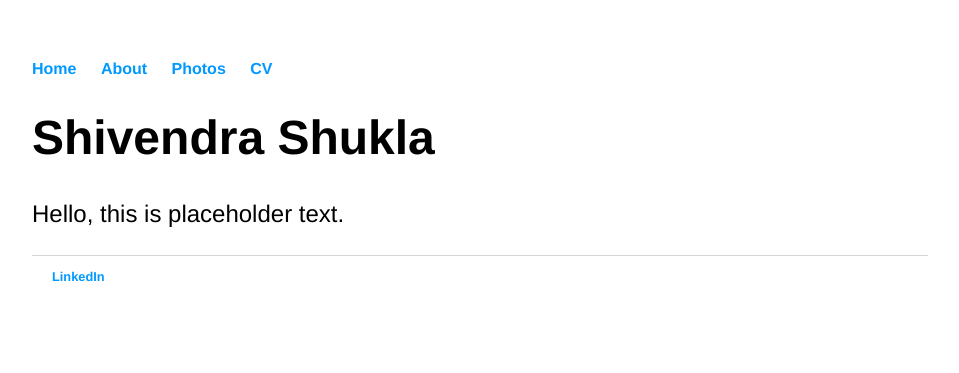
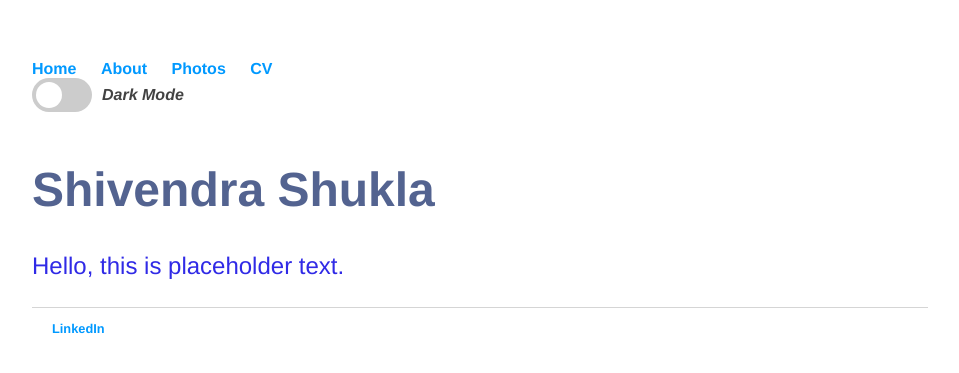
Before and after one commit to thatshivendrashukla/thatshivendrashukla.github.io, a Jekyll site: the page built from index.html, in a window 1280 px wide. Shown: the top 373 px of the page, without its empty margins (160-1119 px from the left). Built offline with Jekyll 4.4.1, drawn with Linux system fonts in a browser that asks for light colours.

Commit message:
theme changes

```diff
--- a/_layouts/default.html
+++ b/_layouts/default.html
@@ -7,6 +7,29 @@
 			<!-- link to various favicons -->
 			{% include favicons.html %}
 			{% include ga.html %}
+			<div><script> const toggleSwitch = document.querySelector('.theme-switch input[type="checkbox"]');
+const currentTheme = localStorage.getItem('theme');
+
+if (currentTheme) {
+    document.documentElement.setAttribute('data-theme', currentTheme);
+
+    if (currentTheme === 'dark') {
+        toggleSwitch.checked = true;
+    }
+}
+
+function switchTheme(e) {
+    if (e.target.checked) {
+        document.documentElement.setAttribute('data-theme', 'dark');
+        localStorage.setItem('theme', 'dark');
+    }
+    else {        document.documentElement.setAttribute('data-theme', 'light');
+          localStorage.setItem('theme', 'light');
+    }
+}
+
+toggleSwitch.addEventListener('change', switchTheme, false);
+</script></div>
 		</head>
 		<body>
 			<nav>
@@ -15,6 +38,13 @@
 		        	<li><a href="/about">About</a></li>
 					<li><a href="/photos">Photos</a></li>
 	        		<li><a href="/cv">CV</a></li>
+					<li><div class="theme-switch-wrapper">
+					<label class="theme-switch" for="checkbox">
+					<input type="checkbox" id="checkbox" />
+					<div class="slider round"></div>
+					</label>
+					<em>Dark Mode</em>
+			</div></li>
 	    		</ul>
 			</nav>
 			<div class="container">
--- a/css/main.css
+++ b/css/main.css
@@ -1,8 +1,24 @@
 /*Themeing*/
+:root {
+    --primary-color: #302AE6;
+    --secondary-color: #536390;
+    --font-color: #424242;
+    --bg-color: #fff;
+    --heading-color: #292922;
+}
+[data-theme="dark"] {
+    --primary-color: #9A97F3;
+    --secondary-color: #818cab;
+    --font-color: #e1e1ff;
+    --bg-color: #161625;
+    --heading-color: #818cab;
+}
 
 /*Appearance*/
 body {
-    margin: 60px auto;
+    background-color: var(--bg-color);
+    color: var(--font-color);
+	margin: 60px auto;
     width: 70%;
 }
 nav ul, footer ul {
@@ -23,11 +39,13 @@
     text-decoration: underline;
 }
 h1 {
-    font-size: 3em;
+    color: var(--secondary-color);
+	font-size: 3em;
     font-family:'Helvetica', 'Arial', 'Sans-Serif';
 }
 p {
-    font-size: 1.5em;
+    color: var(--primary-color);
+	font-size: 1.5em;
     line-height: 1.4em;
     font-family:'Helvetica', 'Arial', 'Sans-Serif';
 }
@@ -44,3 +62,62 @@
 ul.posts li {
     list-style: none;
 }
+
+/*Simple css to style it like a toggle switch*/
+.theme-switch-wrapper {
+  display: flex;
+  align-items: center;
+
+  em {
+    margin-left: 10px;
+    font-size: 1rem;
+  }
+}
+.theme-switch {
+  display: inline-block;
+  height: 34px;
+  position: relative;
+  width: 60px;
+}
+
+.theme-switch input {
+  display:none;
+}
+
+.slider {
+  background-color: #ccc;
+  bottom: 0;
+  cursor: pointer;
+  left: 0;
+  position: absolute;
+  right: 0;
+  top: 0;
+  transition: .4s;
+}
+
+.slider:before {
+  background-color: #fff;
+  bottom: 4px;
+  content: "";
+  height: 26px;
+  left: 4px;
+  position: absolute;
+  transition: .4s;
+  width: 26px;
+}
+
+input:checked + .slider {
+  background-color: #66bb6a;
+}
+
+input:checked + .slider:before {
+  transform: translateX(26px);
+}
+
+.slider.round {
+  border-radius: 34px;
+}
+
+.slider.round:before {
+  border-radius: 50%;
+}
```
